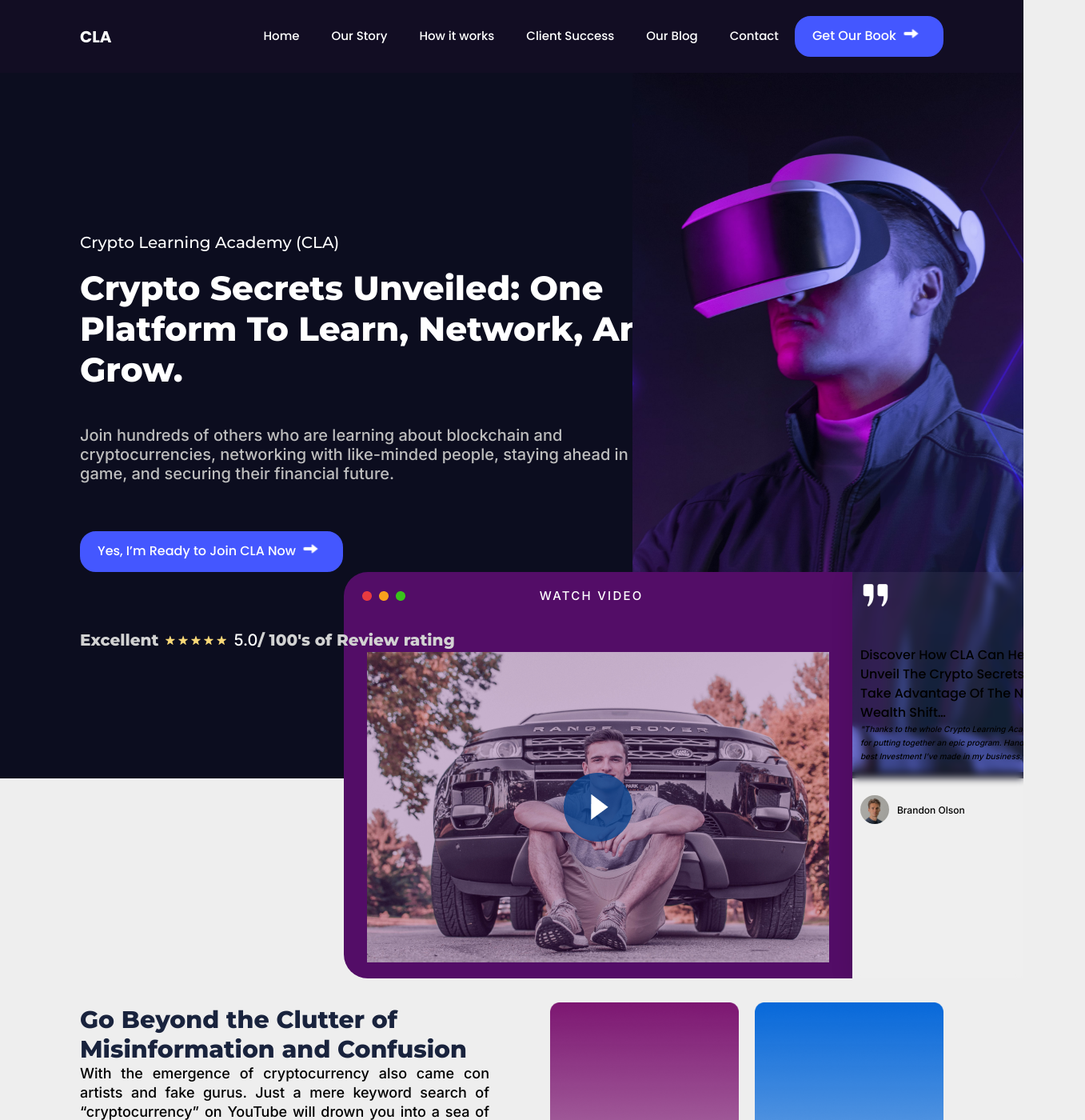
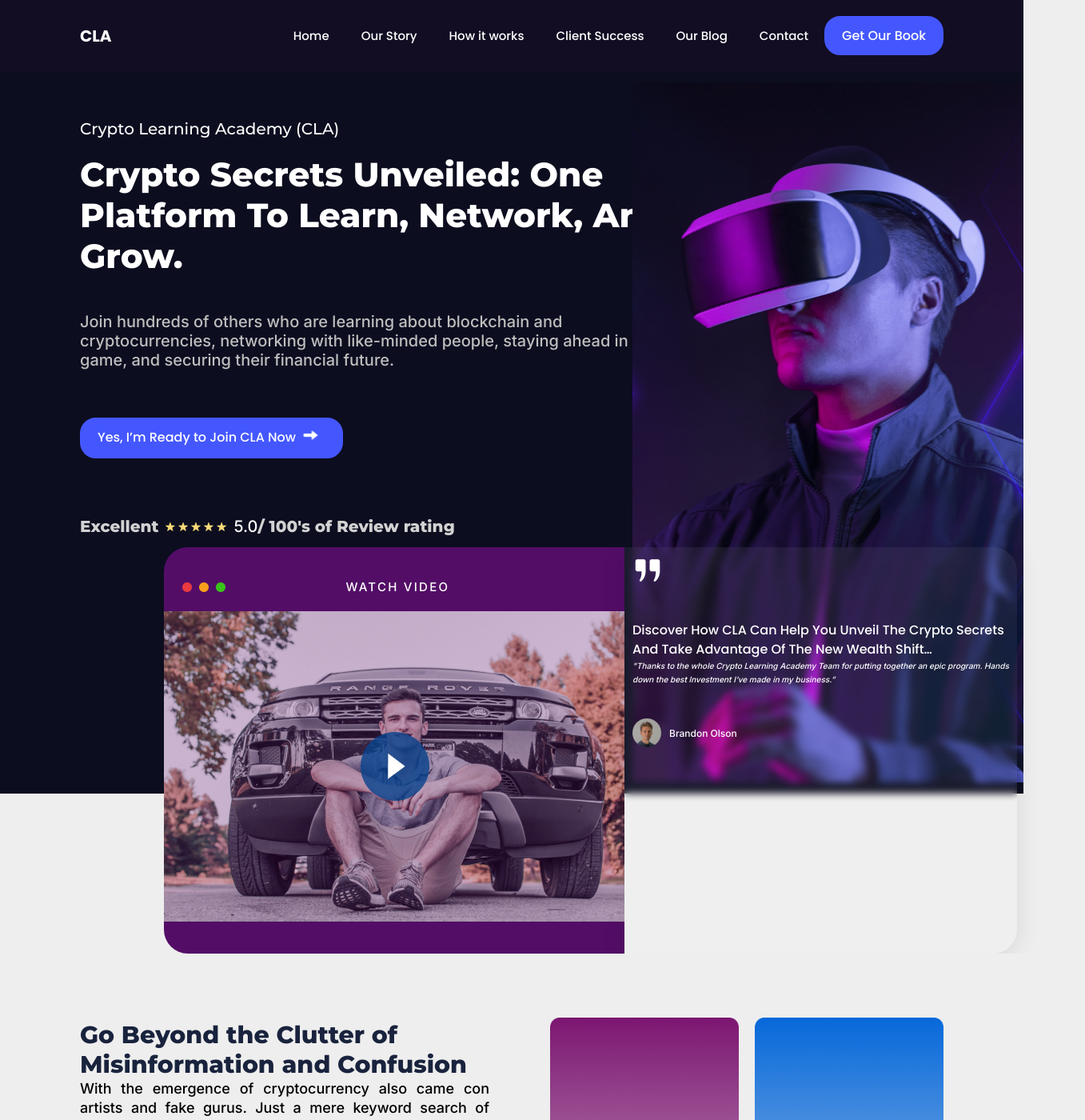
Before and after one commit to Meshbola15/cla-podt, a React (Create React App) app: page / in a window 1280 px wide. Shown: the top 1400 px of the page at 80% size, 1357 px wide, since content can reach past the window. Built offline with nearby package versions, Linux system fonts and the light colour scheme.

Commit message:
first commit

```diff
--- a/src/App.js
+++ b/src/App.js
@@ -17,7 +17,6 @@ function App() {
     <div>
       <Navbar />
       <Hero />
-      <Floating />
       <Infomation />
       <Counter />
       <Learning />
--- a/src/Fragments/Button/Button.css
+++ b/src/Fragments/Button/Button.css
@@ -7,9 +7,8 @@
   text-decoration: none;
   border: 2px solid var(--blue);
   text-align: center;
-    margin: auto;
-    padding: auto;
   display: inline-flex;
+  width: fit-content;
 }
 
 .solid img,
@@ -22,12 +21,10 @@
   /* border: 2px solid var(--blue); */
   font-size: 16px;
   color: var(--black);
-    background: #DADBDC;
+  background: #dadbdc;
   padding: 10px 20px;
   text-decoration: none;
   text-align: center;
-    margin: auto;
-    padding: auto;
   display: inline-flex;
   position: relative;
   padding-right: 70px;
@@ -52,8 +49,6 @@
   text-decoration: none;
   border: 2px solid var(--blue);
   text-align: center;
-    margin: auto;
-    padding: auto;
   display: inline-flex;
-    border: 2px solid var(--blue)
+  border: 2px solid var(--blue);
 }
--- a/src/components/Chart/Chart.css
+++ b/src/components/Chart/Chart.css
@@ -6,9 +6,8 @@
 }
 
 .chart-text-header {
-    width: 70vw;
+    width: 100%;
     text-align: center;
-    margin: auto;
     margin-top: 100px;
 }
 
@@ -30,8 +29,8 @@
     font-size: 20px;
     line-height: 24px;
     text-align: center;
-    width: 911px;
     color: #B4B4B4;
+    text-align: center;
 }
 
 .chart-frag {
--- a/src/components/Floating/Floating.css
+++ b/src/components/Floating/Floating.css
@@ -1,12 +1,11 @@
 .hero-down {
   display: flex;
-  width: 927px;
+  width: 90vw;
   min-height: 508px;
-  left: 430px;
-  position: relative;
-  margin-top: -300px;
-  margin-bottom: -250px;
-
+  left: 205px;
+  position: absolute;
+  /* bottom: -100px; */
+  z-index: 20;
 }
 
 .hero-video-container {
@@ -16,6 +15,8 @@
   display: grid;
   padding: auto;
   width: 636px;
+  width: 45vw;
+  padding:40px 0;
   height: 508px;
 }
 
@@ -64,12 +65,11 @@
   -webkit-backdrop-filter: blur(4.6px);
   height: 100%;
   width: 100%;
-  /* position: absolute; */
-  /* width: 925px; */
   height: 508px;
-  width: 291.14px;
+  width: 491.14px;
+  z-index: 6;
+  color: white;
 }
-
 .hero-video-text h1 {
   font-family: "Poppins";
   font-size: 16px;
--- a/src/components/Floating2/Floating2.css
+++ b/src/components/Floating2/Floating2.css
@@ -6,7 +6,7 @@
   align-items: center;
   justify-content: center;
   margin-top: -100px;
-  margin-bottom: -100px;
+  margin-bottom: -200px;
   background-color: #eeeeee;
   padding: 60px 200px;
 }
--- a/src/components/Hero/Hero.css
+++ b/src/components/Hero/Hero.css
@@ -1,11 +1,15 @@
 .hero-container {
   width: 100%;
-  padding-bottom: 50px;
   height: fit-content;
-  background-color: #0C0D1F;
   display: flex;
   align-items: center;
   flex-direction: row;
+}
+
+.hero {
+  width: 100%;
+  background-color: #0c0d1f;
+  height: 100%;
 }
 
 .hero-context-container {
@@ -14,13 +18,12 @@
   z-index: 1;
 }
 
-.bg-image{
+.bg-image {
   height: 100%;
   padding: 0;
   margin: 0;
   width: 50vw;
 }
-
 
 .hero-text-container {
   font-family: "Montserrat", sans-serif;
--- a/src/components/Hero/Hero.jsx
+++ b/src/components/Hero/Hero.jsx
@@ -3,9 +3,11 @@ import Button from "../../Fragments/Button/Button";
 import star from "../../Assets/5Stars.png";
 import heroBG from "../../Assets/Hero-bg-1.png";
 import "./Hero.css";
+import Floating from "../Floating/Floating";
 
 const Hero = () => {
   return (
+    <div className="hero">
       <div className="hero-container">
         <div className="hero-context-container">
           <section className="hero-text-container">
@@ -15,8 +17,8 @@ const Hero = () => {
             </h2>
             <p>
               Join hundreds of others who are learning about blockchain and
-            cryptocurrencies, networking with like-minded people, staying ahead
-            in the game, and securing their financial future.
+              cryptocurrencies, networking with like-minded people, staying
+              ahead in the game, and securing their financial future.
             </p>
             <div className="hero-btn-container">
               <Button
@@ -34,8 +36,14 @@ const Hero = () => {
               </h2>
             </div>
           </section>
+          <div className="" style={{
+            minHeight: "308px"
+          }}>
+            <Floating />
+          </div>
         </div>
         <img src={heroBG} className="bg-image" />
+      </div>
     </div>
   );
 };
--- a/src/components/Learning/Learning.css
+++ b/src/components/Learning/Learning.css
@@ -6,6 +6,7 @@
     justify-content: space-between;
     flex-direction: row;
     width: 100%;
+    height: fit-content;
 }
 
 .learning-img-container-1 {
--- a/src/components/Navbar/Navbar.jsx
+++ b/src/components/Navbar/Navbar.jsx
@@ -24,7 +24,7 @@ const Menu = () => {
       <a href="#" className="nav-links">
         Contact
       </a>
-      <Button link="#" buttonStyle="solid" buttonText="Get Our Book" />
+      <a href="#" className="solid">Get Our Book</a>
     </>
   );
 };
--- a/src/components/Video-carousel/VIdeo.jsx
+++ b/src/components/Video-carousel/VIdeo.jsx
@@ -1,13 +1,12 @@
 import React from "react";
 import video from "../../Assets/video-4.png";
 import Carousel from "react-elastic-carousel";
-import "./Video.css"
+import "./Video.css";
 
 const breakPoints = [
-  {width: 1, itemsToShow: 1},
-  { width: 966, itemsToShow: 2 },
-  { width: 1220, itemsToShow: 3, itemsToScroll: 1 },
-  { width: 2000, itemsToShow: 3 },
+  { width: 1, itemsToShow: 1, itemsToScroll: 1 },
+  { width: 966, itemsToShow: 2, itemsToScroll: 1 },
+  { width: 2000, itemsToShow: 3, itemsToScroll: 1 },
 ];
 
 const VIdeo = () => {
@@ -17,22 +16,21 @@ const VIdeo = () => {
       <div className="">
         <Carousel
           breakPoints={breakPoints}
-          showArrows={false}
-          pagination={false}
-          autoPlaySpeed={2000}
-          enableAutoPlay={true}
+          // showArrows={false}
+          // pagination={false}
+          // enableAutoPlay={true}
           enableMouseSwipe={true}
           enableSwipe={true}
           itemsToScroll={1}
-          isRTL={true}
-          showEmptySlots={true}
+          // isRTL={true}
+          // showEmptySlots={true}
         >
-          <img src={video} alt="" />
-          <img src={video} alt="" />
-          <img src={video} alt="" />
-          <img src={video} alt="" />
-          <img src={video} alt="" />
-          <img src={video} alt="" />
+          <img src={video} />
+          <img src={video} />
+          <img src={video} />
+          <img src={video} />
+          <img src={video} />
+          <img src={video} />
         </Carousel>
       </div>
     </div>
--- a/src/components/Video-carousel/Video.css
+++ b/src/components/Video-carousel/Video.css
@@ -1,5 +1,5 @@
 .Video-container {
-    padding: 40px 70px;
+    padding: 120px 200px;
     margin: auto;
     text-align: center;
     background-color: #EEEEEE;
```
Also changed, not shown: src/Assets/background.png (added). Lines whose indentation alone changed are shown as unchanged.
